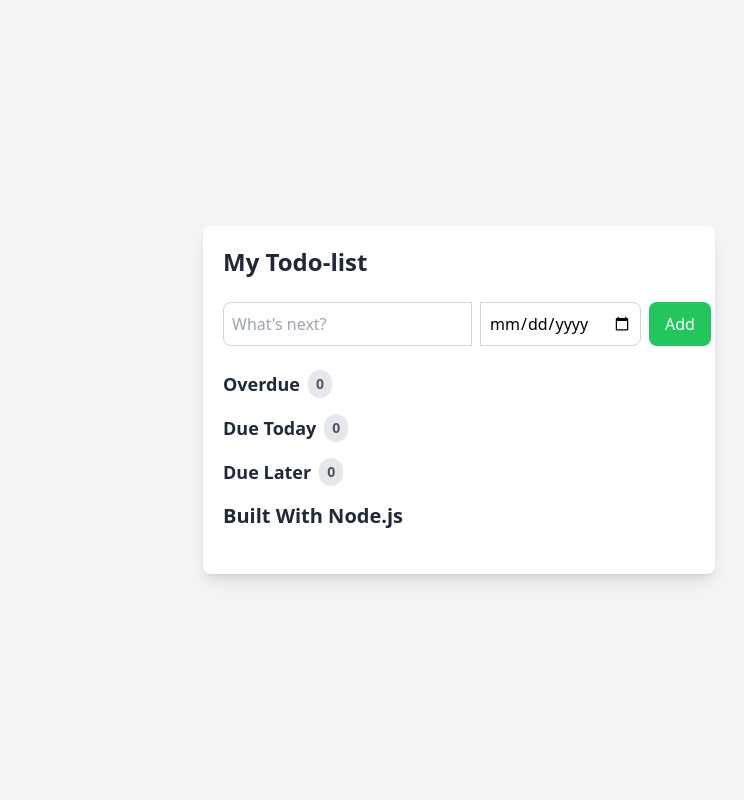
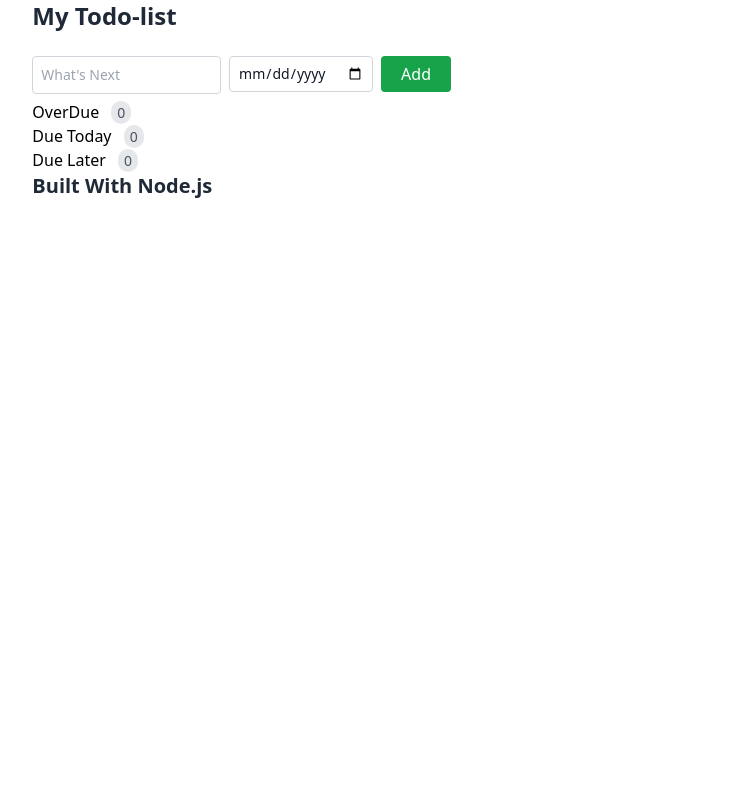
Before and after one commit to Sreenu031/wd201, a Node server app: page / in a window 1280 px wide. Shown: the whole page, without its empty margins (181-925 px from the left). Run offline with Node 20, Linux system fonts and the light colour scheme; data that the repository does not hold is empty; some libraries are stand-ins or nearby versions.

Commit message:
changes in interface

```diff
--- a/todo-app/public/css/styles.css
+++ b/todo-app/public/css/styles.css
@@ -2,6 +2,6 @@ body {
   background-color: white;
 }
 
-.Todo-item:hover .trash-icon {
+.todo-item:hover .trash-icon {
   display: block;
 }
--- a/todo-app/views/footer.ejs
+++ b/todo-app/views/footer.ejs
@@ -1,3 +1,2 @@
-<h1 class="text-xl font-bold text-gray-800 mb-6 mt-2 mb-0">
-  Built With Node.js
-</h1>
+
+<h1 class="text-xl font-bold text-gray-800 mb-6">Built With Node.js</h1>
--- a/todo-app/views/index.ejs
+++ b/todo-app/views/index.ejs
@@ -1,4 +1,4 @@
-<!doctype html>
+<!DOCTYPE html>
 <html lang="en">
   <head>
     <meta charset="UTF-8" />
@@ -7,28 +7,32 @@
     <link rel="stylesheet" href="./css/styles.css" />
     <script src="https://cdn.tailwindcss.com"></script>
   </head>
-  <body class="bg-gray-100 flex justify-center items-center h-screen">
-    <div class="bg-white p-5 rounded-lg shadow-lg w-full max-w-lg">
-      <%- include('header.ejs') %>
-      <div class="flex mb-6">
-        <input
-          type="text"
-          placeholder="What's next?"
-          class="flex-1 border border-gray-300 p-2 rounded-l-lg focus:outline-none focus:ring focus:border-blue-300"
-        />
-        <input
-          type="date"
-          class="border border-gray-300 p-2 rounded-r-lg focus:outline-none focus:ring focus:border-blue-300 ml-2"
-        />
-        <button
-          class="bg-green-500 text-white px-4 py-2 rounded-lg ml-2 hover:bg-green-600"
-        >
-          Add
-        </button>
+  <body>
+    <div class="grid grid-cols-6">
+      <div class="col-start-2 col-span-2">
+        <%-include('header.ejs') %>
+        <form>
+          <div class="flex gap-2 ">
+            <div class="flex-auto">
+              <input
+                type="text"
+                class="border border-gray-300 text-gray-900 w-full rounded p-2 text-sm"
+                placeholder="What's Next"
+                required
+              />
+            </div>
+            <div class="flex-auto">
+              <input type="date" name="" id="" class="border border-gray-300 text-gray-900 w-full rounded p-2 text-sm leading-4"/>
+            </div>
+            <div class="flex-none">
+              <button type="submit" class="bg-green-600 text-white px-5 py-1.5 rounded font-medium mr-2 mb-2">Add</button>
+            </div>
+          </div>
+        </form>
+
+       <%-include('todos.ejs',{allTodos:allTodos}) %>
+       <%-include('footer.ejs') %>
       </div>
-
-      <%- include('todos.ejs', {allTodos: allTodos}); %> <%-
-      include('footer.ejs') %>
     </div>
   </body>
 </html>
--- a/todo-app/views/todos.ejs
+++ b/todo-app/views/todos.ejs
@@ -22,117 +22,66 @@ for (let i = 0; i < allTodos.length; i++) {
 
 <!-- Todo Categories -->
 <div>
-    <!-- Overdue Section -->
-    <div class="mb-4" id= "overdue">
-      <h5 class="text-lg font-semibold text-gray-800 flex items-center">
-        Overdue
+    <h5>OverDue <span
+      class="ml-2 bg-gray-200 text-gray-600 text-sm px-1.5 py-0.5 rounded-full"
+      ><%= OverDue.length %></span></h5>
+
+    <ul class="list-none">
+        <% OverDue.forEach(function(todo){ %>
+      <li class="todo-item">
+        <div class="flex items-center w-fit my-2 px-2 py-1 rounded hover:bg-purple-100">
+          <input type="checkbox" name="" id="<%=todo.id %>" class="w-4 h-4 text-blue-600 bg-gray-100 border">
+          <label for="<%=todo.id %>" class="ml-2 text-sm  text-gray-600 cursor-pointer"><%= todo.title %></label>
+          <a href="#" class="hidden ml-2 trash-icon ">
+            <svg xmlns="http://www.w3.org/2000/svg" fill="none" viewBox="0 0 24 24" stroke-width="1.5" stroke="currentColor" class="size-4">
+              <path stroke-linecap="round" stroke-linejoin="round" d="m14.74 9-.346 9m-4.788 0L9.26 9m9.968-3.21c.342.052.682.107 1.022.166m-1.022-.165L18.16 19.673a2.25 2.25 0 0 1-2.244 2.077H8.084a2.25 2.25 0 0 1-2.244-2.077L4.772 5.79m14.456 0a48.108 48.108 0 0 0-3.478-.397m-12 .562c.34-.059.68-.114 1.022-.165m0 0a48.11 48.11 0 0 1 3.478-.397m7.5 0v-.916c0-1.18-.91-2.164-2.09-2.201a51.964 51.964 0 0 0-3.32 0c-1.18.037-2.09 1.022-2.09 2.201v.916m7.5 0a48.667 48.667 0 0 0-7.5 0" />
+            </svg>
+
+          </a>
+        </div>
+      </li>
+      <%} )%>
+    </ul>
+    <h5>Due Today <span
+        class="ml-2 bg-gray-200 text-gray-600 text-sm px-1.5 py-0.5 rounded-full"
+        ><%= Today.length %></span></h5>
+        <ul class="list-none">
+            <% Today.forEach(function(todo){ %>
+          <li class="todo-item">
+            <div class="flex items-center w-fit my-2 px-2 py-1 rounded hover:bg-purple-100">
+              <input type="checkbox" name="" id="<%=todo.id %>" class="w-4 h-4 text-blue-600 bg-gray-100 border">
+              <label for="<%=todo.id %>" class="ml-2 text-sm  text-gray-600 cursor-pointer"><%= todo.title %></label>
+              <a href="#" class="hidden ml-2 trash-icon ">
+                <svg xmlns="http://www.w3.org/2000/svg" fill="none" viewBox="0 0 24 24" stroke-width="1.5" stroke="currentColor" class="size-4">
+                  <path stroke-linecap="round" stroke-linejoin="round" d="m14.74 9-.346 9m-4.788 0L9.26 9m9.968-3.21c.342.052.682.107 1.022.166m-1.022-.165L18.16 19.673a2.25 2.25 0 0 1-2.244 2.077H8.084a2.25 2.25 0 0 1-2.244-2.077L4.772 5.79m14.456 0a48.108 48.108 0 0 0-3.478-.397m-12 .562c.34-.059.68-.114 1.022-.165m0 0a48.11 48.11 0 0 1 3.478-.397m7.5 0v-.916c0-1.18-.91-2.164-2.09-2.201a51.964 51.964 0 0 0-3.32 0c-1.18.037-2.09 1.022-2.09 2.201v.916m7.5 0a48.667 48.667 0 0 0-7.5 0" />
+                </svg>
+
+              </a>
+            </div>
+          </li>
+          <%} )%>
+        </ul>
+
+
+    <h5>Due Later
         <span
-          class="ml-2 bg-gray-200 text-gray-600 text-sm px-2 py-1 rounded-full"
-          ><%= OverDue.length %></span
-        >
-      </h5>
-      <div class="mt-2">
-        <% OverDue.forEach(function(todo){ %>
-            <label class="flex items-center Todo-item">
-                <input type="checkbox" class="mr-2" />
-                <span class="text-gray-700 text-base font-medium"><%= todo.title %></span>
+        class="ml-2 bg-gray-200 text-gray-600 text-sm px-1.5 py-0.5 rounded-full"
+        ><%= Later.length %></span>
+    </h5>
+    <ul class="list-none">
+        <% Later.forEach(function(todo){ %>
+      <li class="todo-item">
+        <div class="flex items-center w-fit my-2 px-2 py-1 rounded hover:bg-purple-100">
+          <input type="checkbox" name="" id="<%=todo.id %>" class="w-4 h-4 text-blue-600 bg-gray-100 border">
+          <label for="<%=todo.id %>" class="ml-2 text-sm  text-gray-600 cursor-pointer"><%= todo.title %></label>
+          <a href="#" class="hidden ml-2 trash-icon ">
+            <svg xmlns="http://www.w3.org/2000/svg" fill="none" viewBox="0 0 24 24" stroke-width="1.5" stroke="currentColor" class="size-4">
+              <path stroke-linecap="round" stroke-linejoin="round" d="m14.74 9-.346 9m-4.788 0L9.26 9m9.968-3.21c.342.052.682.107 1.022.166m-1.022-.165L18.16 19.673a2.25 2.25 0 0 1-2.244 2.077H8.084a2.25 2.25 0 0 1-2.244-2.077L4.772 5.79m14.456 0a48.108 48.108 0 0 0-3.478-.397m-12 .562c.34-.059.68-.114 1.022-.165m0 0a48.11 48.11 0 0 1 3.478-.397m7.5 0v-.916c0-1.18-.91-2.164-2.09-2.201a51.964 51.964 0 0 0-3.32 0c-1.18.037-2.09 1.022-2.09 2.201v.916m7.5 0a48.667 48.667 0 0 0-7.5 0" />
+            </svg>
 
-                <span class="ml-2">
-                  <a href="#" class="hidden trash-icon"
-                    ><svg
-                      xmlns="http://www.w3.org/2000/svg"
-                      fill="none"
-                      viewBox="0 0 24 24"
-                      stroke-width="1.5"
-                      stroke="currentColor"
-                      class="size-4"
-                    >
-                      <path
-                        stroke-linecap="round"
-                        stroke-linejoin="round"
-                        d="m14.74 9-.346 9m-4.788 0L9.26 9m9.968-3.21c.342.052.682.107 1.022.166m-1.022-.165L18.16 19.673a2.25 2.25 0 0 1-2.244 2.077H8.084a2.25 2.25 0 0 1-2.244-2.077L4.772 5.79m14.456 0a48.108 48.108 0 0 0-3.478-.397m-12 .562c.34-.059.68-.114 1.022-.165m0 0a48.11 48.11 0 0 1 3.478-.397m7.5 0v-.916c0-1.18-.91-2.164-2.09-2.201a51.964 51.964 0 0 0-3.32 0c-1.18.037-2.09 1.022-2.09 2.201v.916m7.5 0a48.667 48.667 0 0 0-7.5 0"
-                      />
-                    </svg> </a
-                ></span>
-              </label>
-
-            <% }) %>
-      </div>
-    </div>
-
-    <!-- Due Today Section -->
-    <div id= "due-today" class="mb-4">
-        <h5 class="text-lg font-semibold text-gray-800 flex items-center">
-            Due Today
-          <span
-            class="ml-2 bg-gray-200 text-gray-600 text-sm px-2 py-1 rounded-full"
-            ><%= Today.length %></span
-          >
-        </h5>
-        <div class="mt-2">
-          <% Today.forEach(function(todo){ %>
-              <label class="flex items-center Todo-item">
-                  <input type="checkbox" class="mr-2" />
-                  <span class="text-gray-700 text-base font-medium"><%= todo.title %></span>
-
-                  <span class="ml-2">
-                    <a href="#" class="hidden trash-icon"
-                      ><svg
-                        xmlns="http://www.w3.org/2000/svg"
-                        fill="none"
-                        viewBox="0 0 24 24"
-                        stroke-width="1.5"
-                        stroke="currentColor"
-                        class="size-4"
-                      >
-                        <path
-                          stroke-linecap="round"
-                          stroke-linejoin="round"
-                          d="m14.74 9-.346 9m-4.788 0L9.26 9m9.968-3.21c.342.052.682.107 1.022.166m-1.022-.165L18.16 19.673a2.25 2.25 0 0 1-2.244 2.077H8.084a2.25 2.25 0 0 1-2.244-2.077L4.772 5.79m14.456 0a48.108 48.108 0 0 0-3.478-.397m-12 .562c.34-.059.68-.114 1.022-.165m0 0a48.11 48.11 0 0 1 3.478-.397m7.5 0v-.916c0-1.18-.91-2.164-2.09-2.201a51.964 51.964 0 0 0-3.32 0c-1.18.037-2.09 1.022-2.09 2.201v.916m7.5 0a48.667 48.667 0 0 0-7.5 0"
-                        />
-                      </svg> </a
-                  ></span>
-                </label>
-
-              <% }) %>
+          </a>
         </div>
-      </div>
-
-    <!-- Due Later Section -->
-    <div id= "due-later" class="mb-4">
-        <h5 class="text-lg font-semibold text-gray-800 flex items-center">
-            Due Later
-          <span
-            class="ml-2 bg-gray-200 text-gray-600 text-sm px-2 py-1 rounded-full"
-            ><%= Later.length %></span
-          >
-        </h5>
-        <div class="mt-2">
-          <% Later.forEach(function(todo){ %>
-              <label class="flex items-center Todo-item">
-                  <input type="checkbox" class="mr-2" />
-                  <span class="text-gray-700 text-base font-medium"><%= todo.title %></span>
-
-                  <span class="ml-2">
-                    <a href="#" class="hidden trash-icon"
-                      ><svg
-                        xmlns="http://www.w3.org/2000/svg"
-                        fill="none"
-                        viewBox="0 0 24 24"
-                        stroke-width="1.5"
-                        stroke="currentColor"
-                        class="size-4"
-                      >
-                        <path
-                          stroke-linecap="round"
-                          stroke-linejoin="round"
-                          d="m14.74 9-.346 9m-4.788 0L9.26 9m9.968-3.21c.342.052.682.107 1.022.166m-1.022-.165L18.16 19.673a2.25 2.25 0 0 1-2.244 2.077H8.084a2.25 2.25 0 0 1-2.244-2.077L4.772 5.79m14.456 0a48.108 48.108 0 0 0-3.478-.397m-12 .562c.34-.059.68-.114 1.022-.165m0 0a48.11 48.11 0 0 1 3.478-.397m7.5 0v-.916c0-1.18-.91-2.164-2.09-2.201a51.964 51.964 0 0 0-3.32 0c-1.18.037-2.09 1.022-2.09 2.201v.916m7.5 0a48.667 48.667 0 0 0-7.5 0"
-                        />
-                      </svg> </a
-                  ></span>
-                </label>
-
-              <% }) %>
-        </div>
-      </div>
+      </li>
+      <%} )%>
+    </ul>
   </div>
```
